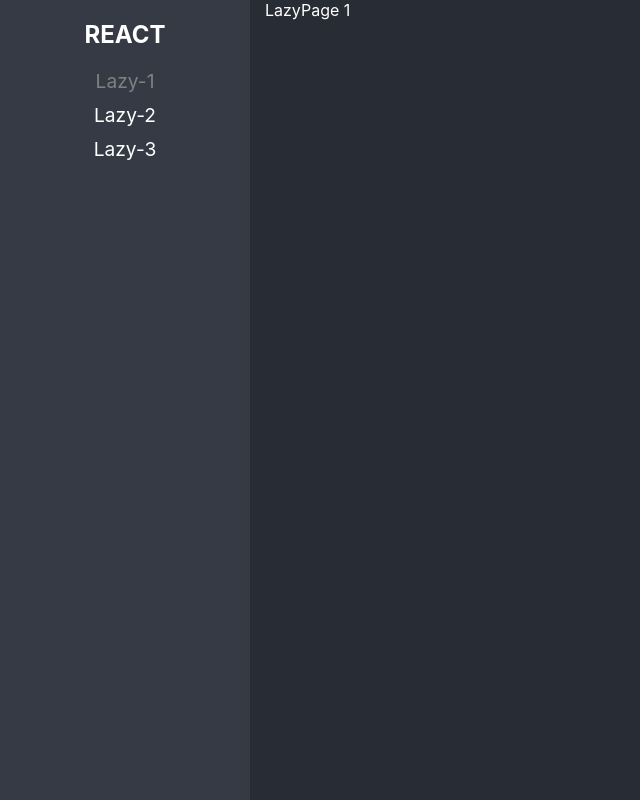
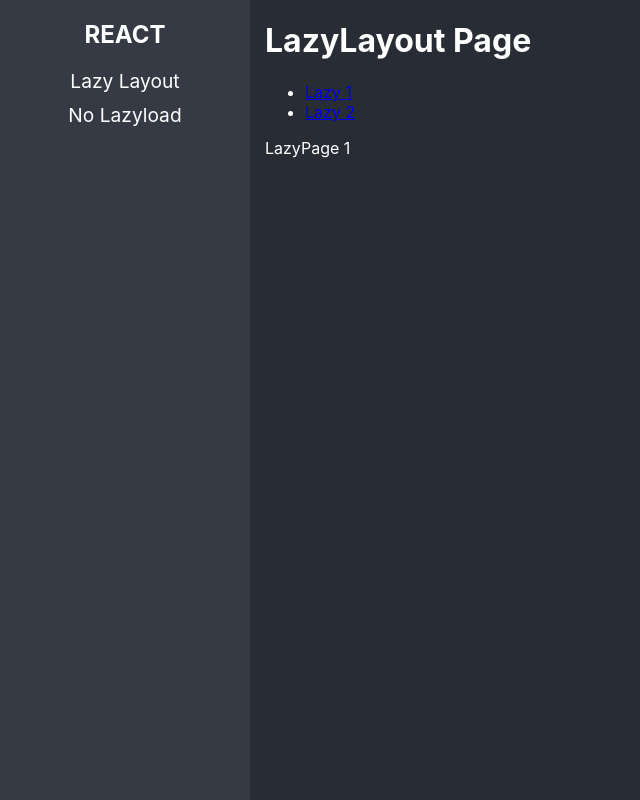
Before and after one commit to H-ROD-10/react-adv, a React (Vite) app: page /lazylayout/lazy1 in a window 1280 px wide. Before the commit this address led to /lazy1. Shown: the whole page, without its empty margins (0-640 px from the left). Built offline with nearby package versions, Linux system fonts and the light colour scheme.

Commit message:
Implementacion de rutas nested y carga lazyload

```diff
--- /dev/null
+++ b/src/01-Lazyload/layout/LazyLayout.tsx
@@ -0,0 +1,30 @@
+import React from 'react'
+import { NavLink, Routes, Route, Navigate } from 'react-router-dom';
+import { LazyPage2, LazyPage1 } from '../pages';
+
+
+export const LazyLayout = () => {
+  return (
+    <div>
+        <h1>LazyLayout Page</h1>
+
+        {/**RUTAS HIJAS AQI */}
+        <ul>
+            <li>
+                <NavLink to='lazy1'>Lazy 1</NavLink>
+            </li>
+            <li>
+                <NavLink to='lazy2'>Lazy 2</NavLink>
+            </li>
+        </ul>
+
+        <Routes>
+            <Route path="lazy1" element={<LazyPage1/>}/>
+            <Route path="lazy2" element={<LazyPage2/>}/>
+            <Route path="*" element={<Navigate to='lazy1' replace/>}/>
+            {/**<Route path="*" element={<div>Not Found</div>}/>*/}
+        </Routes>
+    </div>
+  )
+}
+export default LazyLayout;
--- /dev/null
+++ b/src/01-Lazyload/pages/NoLazy.tsx
@@ -0,0 +1,9 @@
+import React from 'react'
+
+export const NoLazy = () => {
+  return (
+    <div>
+        <h1>NoLazy</h1>
+    </div>
+  )
+}
--- a/src/routes/routes.ts
+++ b/src/routes/routes.ts
@@ -1,4 +1,5 @@
 import { lazy, LazyExoticComponent } from 'react';
+import { NoLazy } from '../01-Lazyload/pages/NoLazy';
 //import {LazyPage1, LazyPage2, LazyPage3 } from '../01-Lazyload/pages';
 
 type JSXComponent = () => JSX.Element
@@ -10,27 +11,23 @@
     name: string;
 }
 
+const LazyLayout = lazy(() => import('../01-Lazyload/layout/LazyLayout'))
 const lazy1 = lazy(() => import('../01-Lazyload/pages/LazyPage1'))
 const lazy2 = lazy(() => import('../01-Lazyload/pages/LazyPage2'))
 const lazy3 = lazy(() => import('../01-Lazyload/pages/LazyPage3'))
 
 export const routes: Route[] = [
+
     {
-        to: '/lazy1',
-        path: 'lazy1',
-        Component: lazy1,
-        name: 'Lazy-1'
+        to: '/lazylayout/',
+        path: '/lazylayout/*',
+        Component: LazyLayout,
+        name: 'Lazy Layout'
     },
     {
-        to: '/lazy2',
-        path: 'lazy2',
-        Component: lazy2,
-        name: 'Lazy-2'
-    },
-    {
-        to: '/lazy3',
-        path: 'lazy3',
-        Component: lazy3,
-        name: 'Lazy-3'
+        to: '/nolazy',
+        path: 'nolazy',
+        Component: NoLazy,
+        name: 'No Lazyload'
     },
 ]
```
